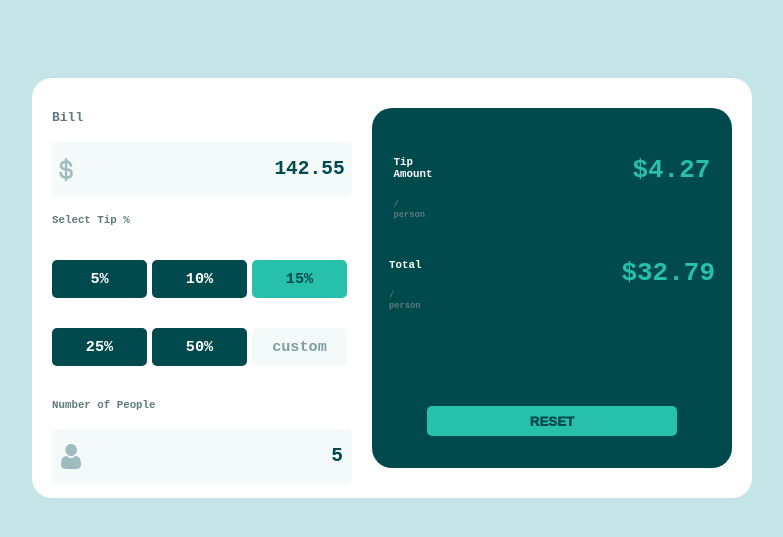
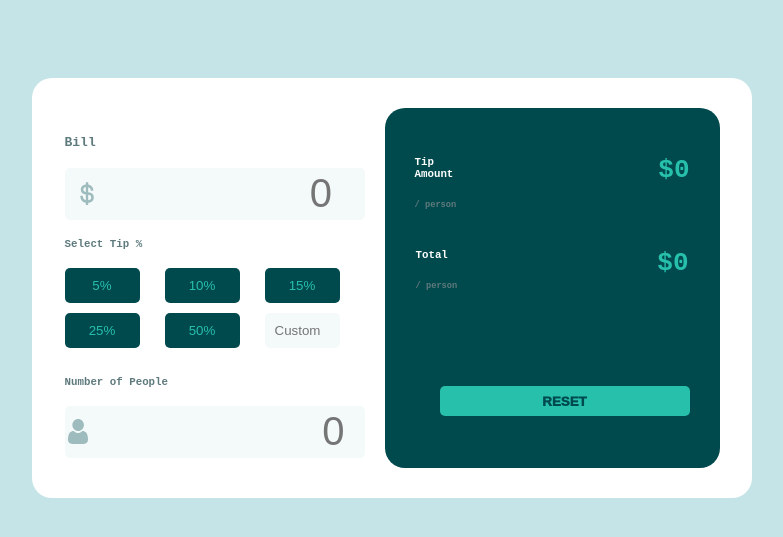
Before and after one commit to NicholasWarper/Tip-Calculator, a plain HTML site: page index.html in a window 1280 px wide. Shown: the part 197-734 px from the top of the page, without its empty margins (248-1031 px from the left). Drawn offline with Linux system fonts and the light colour scheme.

Commit message:
Add files via upload

```diff
--- a/index.html
+++ b/index.html
@@ -11,7 +11,6 @@
       sizes="32x32"
       href="./images/favicon-32x32.png"
     />
-
     <title>Frontend Mentor | Tip calculator app</title>
 
     <link rel="stylesheet" href="style.css" />
@@ -35,21 +34,21 @@
         <h4 class="title">Bill</h4>
         <div class="cost">
           <img src="images/icon-dollar.svg" alt="" />
-          <h2 class="bill">142.55</h2>
+          <input class="bill" type="number" placeholder="0" />
         </div>
         <h5 class="title">Select Tip %</h5>
         <div class="TipSelect">
-          <h3 class="unselected">5%</h3>
-          <h3 class="unselected">10%</h3>
-          <h3 class="selected">15%</h3>
-          <h3 class="unselected">25%</h3>
-          <h3 class="unselected">50%</h3>
-          <h3 class="custom">custom</h3>
+          <button class="unselected btn1">5%</button>
+          <button class="unselected btn2">10%</button>
+          <button class="unselected btn3">15%</button>
+          <button class="unselected btn4">25%</button>
+          <button class="unselected btn5">50%</button>
+          <input class="custom btn6" placeholder="Custom" />
         </div>
         <h5 class="title">Number of People</h5>
         <div class="paying">
           <img src="images/icon-person.svg" alt="" />
-          <h2 class="PeopleAmount">5</h2>
+          <input class="PeopleAmount" type="number" placeholder="0" />
         </div>
       </div>
 
@@ -59,7 +58,7 @@
             <h5 class="paying1">Tip Amount</h5>
             <h6 class="person">/ person</h6>
           </div>
-          <h1 class="dollars">$4.27</h1>
+          <h1 class="tip dollars">$0</h1>
         </div>
 
         <div class="Amount">
@@ -68,10 +67,11 @@
             <h6 class="person">/ person</h6>
           </div>
 
-          <h1 class="dollars">$32.79</h1>
+          <h1 class="pay dollars">$0</h1>
         </div>
         <button class="reset">RESET</button>
       </div>
     </div>
+    <script src="main.js"></script>
   </body>
 </html>
--- /dev/null
+++ b/main.js
@@ -0,0 +1,31 @@
+const bill = document.querySelector(".bill")
+const btn1 = document.querySelector(".btn1")
+const btn2 = document.querySelector(".btn2")
+const btn3 = document.querySelector(".btn3")
+const btn4 = document.querySelector(".btn4")
+const btn5 = document.querySelector(".btn5")
+const btn6 = document.querySelector(".btn6")
+const PeopleAmount = document.querySelector(".PeopleAmount")
+const pay = document.querySelector(".pay")
+const tip = document.querySelector(".tip")
+const reset = document.querySelector(".reset")
+
+console.log(bill)
+console.log(btn1)
+console.log(btn2)
+console.log(btn3)
+console.log(btn4)
+console.log(btn5)
+console.log(btn6)
+console.log(PeopleAmount)
+console.log(pay)
+console.log(tip)
+console.log(reset)
+
+bill.addEventListener("input", () =>{
+    pay.textContent =  bill.value
+})
+
+reset.addEventListener("click", () =>{
+    PeopleAmount.textContent = 0
+})
--- a/style.css
+++ b/style.css
@@ -36,25 +36,22 @@ body {
 }
 
 .unselected {
-  color: white;
   background-color: hsl(183, 100%, 15%);
+  color: hsl(172, 67%, 45%);
   padding: 10px;
   align-items: center;
   justify-content: center;
   display: flex;
   width: 75px;
   border-radius: 5px;
+  border: none;
+  margin-bottom: 10px;
 }
 
-.selected {
+.unselected:hover {
+  transition: 0.5s;
   color: hsl(183, 100%, 15%);
   background-color: hsl(172, 67%, 45%);
-  padding: 10px;
-  align-items: center;
-  justify-content: center;
-  display: flex;
-  width: 75px;
-  border-radius: 5px;
 }
 
 .custom {
@@ -64,8 +61,10 @@ body {
   align-items: center;
   justify-content: center;
   display: flex;
-  width: 75px;
+  width: 55px;
   border-radius: 5px;
+  border: none;
+  margin-bottom: 10px;
 }
 
 .title {
@@ -86,9 +85,23 @@ body {
 
 .bill {
   color: hsl(183, 100%, 15%);
+  border: none;
+  background-color: hsl(189, 41%, 97%);
+  height: 50px;
+  width: 250px;
+  margin-right: 0px;
+  font-size: 40px;
+  text-align: right;
 }
 .PeopleAmount {
   color: hsl(183, 100%, 15%);
+  border: none;
+  background-color: hsl(189, 41%, 97%);
+  height: 50px;
+  width: 250px;
+  margin-left: 20px;
+  font-size: 40px;
+  text-align: right;
 }
 
 .paying1 {
@@ -100,7 +113,6 @@ body {
   align-content: center;
   justify-content: center;
   display: flex;
-  gap: 200px;
   width: 300px;
   border-radius: 5px;
 }
@@ -115,7 +127,6 @@ body {
   align-content: center;
   justify-content: center;
   display: flex;
-  gap: 250px;
   width: 300px;
   border-radius: 5px;
 }
```
